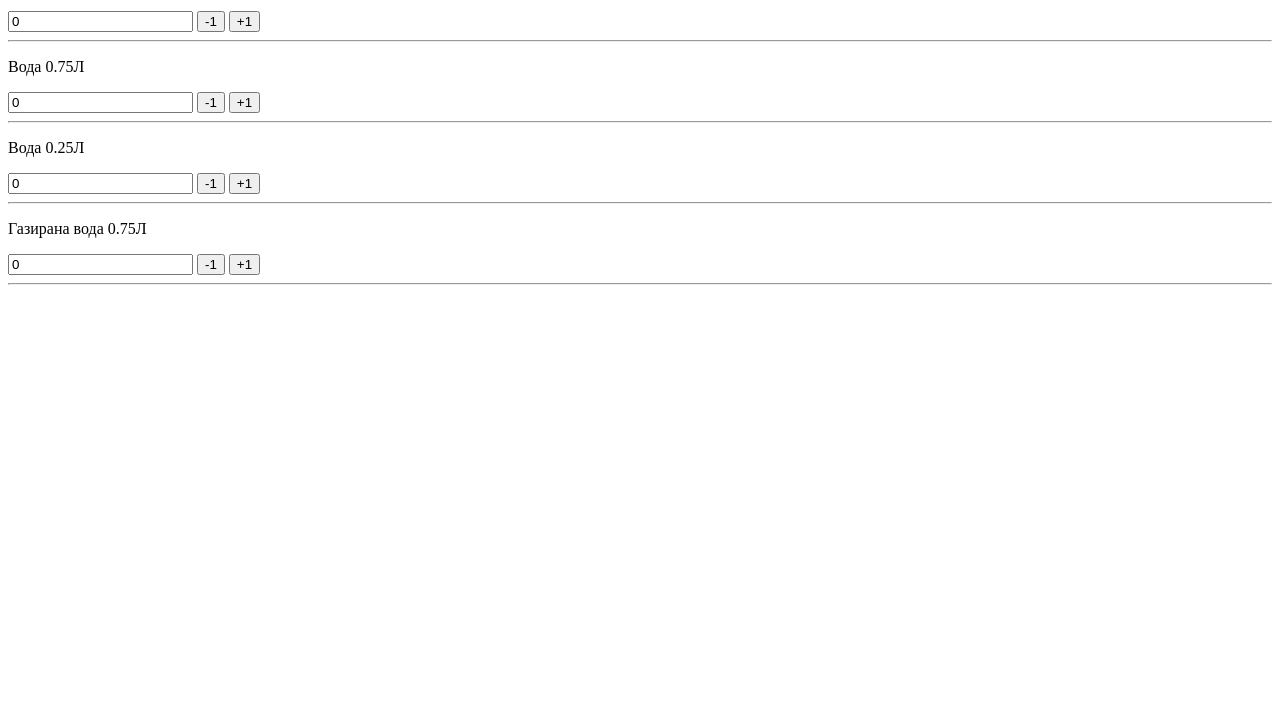
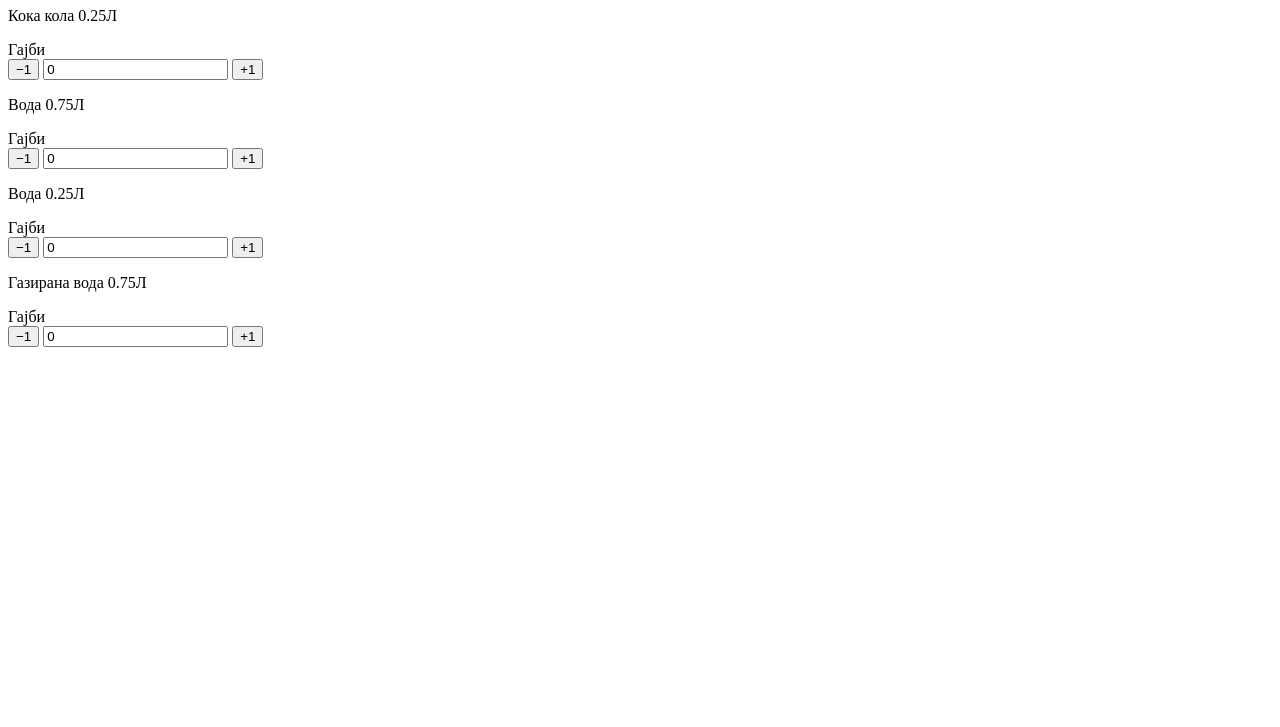
Before and after one commit to MotelMerak/Meni-Merak, a plain HTML site: page magacin.html in a window 1280 px wide. Shown: the part 73-800 px from the top of the page. Drawn offline with Linux system fonts and the light colour scheme.

Commit message:
Add files via upload

```diff
--- a/magacin.html
+++ b/magacin.html
@@ -7,27 +7,59 @@
     <title>Document</title>
 </head>
 <body>
-    <p>Колицина (гајби)</p>
-    <p>Кoka kola 0.25Л</p>
+    <div class="inventory">
+
+    <h1>ИНВЕНТАР</h1>
+
+    <div class="product">
+        <div class="product-info">
+            <p>Кока кола 0.25Л</p>
+            <span>Гајби</span>
+        </div>
+        <div class="controls">
+            <button onclick="change1()">−1</button>
             <input id="input" type="number" value="0">
-    <button onclick="change1()">-1</button>
             <button onclick="change2()">+1</button>
-    <hr>
+        </div>
+    </div>
+
+    <div class="product">
+        <div class="product-info">
             <p>Вода 0.75Л</p>
+            <span>Гајби</span>
+        </div>
+        <div class="controls">
+            <button onclick="change3()">−1</button>
             <input id="input1" type="number" value="0">
-    <button onclick="change3()">-1</button>
             <button onclick="change4()">+1</button>
-    <hr>
+        </div>
+    </div>
+
+    <div class="product">
+        <div class="product-info">
             <p>Вода 0.25Л</p>
+            <span>Гајби</span>
+        </div>
+        <div class="controls">
+            <button onclick="change5()">−1</button>
             <input id="malavoda" type="number" value="0">
-    <button onclick="change5()">-1</button>
             <button onclick="change6()">+1</button>
-    <hr>
+        </div>
+    </div>
+
+    <div class="product">
+        <div class="product-info">
             <p>Газирана вода 0.75Л</p>
+            <span>Гајби</span>
+        </div>
+        <div class="controls">
+            <button onclick="change7()">−1</button>
             <input id="golema_gazirana" type="number" value="0">
-    <button onclick="change7()">-1</button>
             <button onclick="change8()">+1</button>
-    <hr>
+        </div>
+    </div>
+
+</div>
 
 
 
```
Lines whose indentation alone changed are shown as unchanged.
